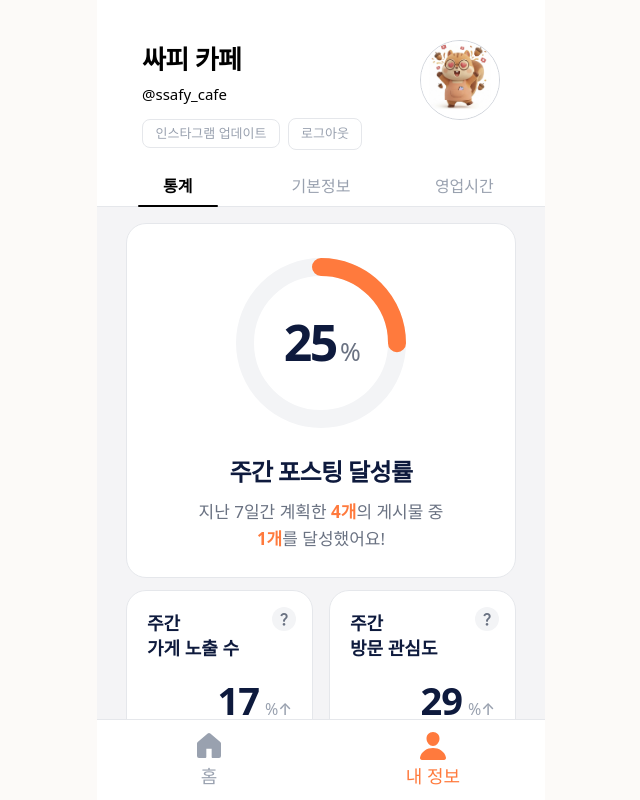
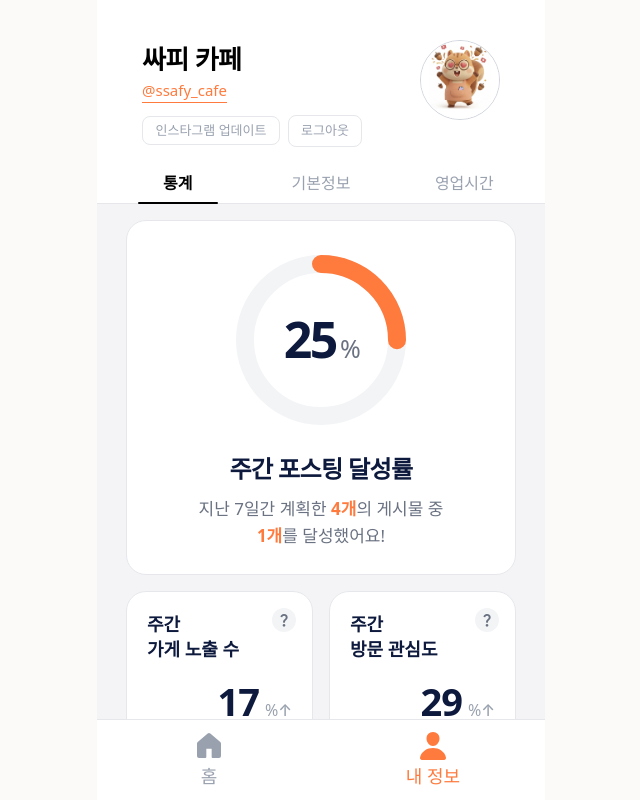
Before and after one commit to heewon916/marketing, a React (Vite) app in the folder fe/: page /mypage in a window 1280 px wide. Shown: the whole page, without its empty margins (319-959 px from the left). Built offline with nearby package versions, Linux system fonts and the light colour scheme; no server answers.

Commit message:
style(user): 마이페이지 헤더 링크 스타일 및 통계 섹션 간격 조정 (S14P31A401-186)

```diff
--- a/fe/src/features/mypage/components/MyPageHeader.jsx
+++ b/fe/src/features/mypage/components/MyPageHeader.jsx
@@ -63,9 +63,11 @@ export default function MyPageHeader({
                 href={instagramUrl}
                 target="_blank"
                 rel="noopener noreferrer"
-                className="mt-1 text-[15px] text-black transition-colors"
+                className="inline-flex w-fit items-center text-[15px] text-primary-100 transition-colors hover:text-primary-100"
               >
-                {instagramUsername}
+                <span className="border-b border-primary-100">
+                  {instagramUsername}
+                </span>
               </a>
             )}
 
--- a/fe/src/features/mypage/sections/MyPageStatsSection.jsx
+++ b/fe/src/features/mypage/sections/MyPageStatsSection.jsx
@@ -9,7 +9,7 @@ export default function MyPageStatsSection({
   weeklyVisitIntentScore,
 }) {
   return (
-    <section className="flex flex-col gap-3">
+    <section className="flex flex-col gap-4">
       <WeeklyStatCard
         percent={weeklyPostAchievementRate}
         plannedCount={targetPostCount}
```
